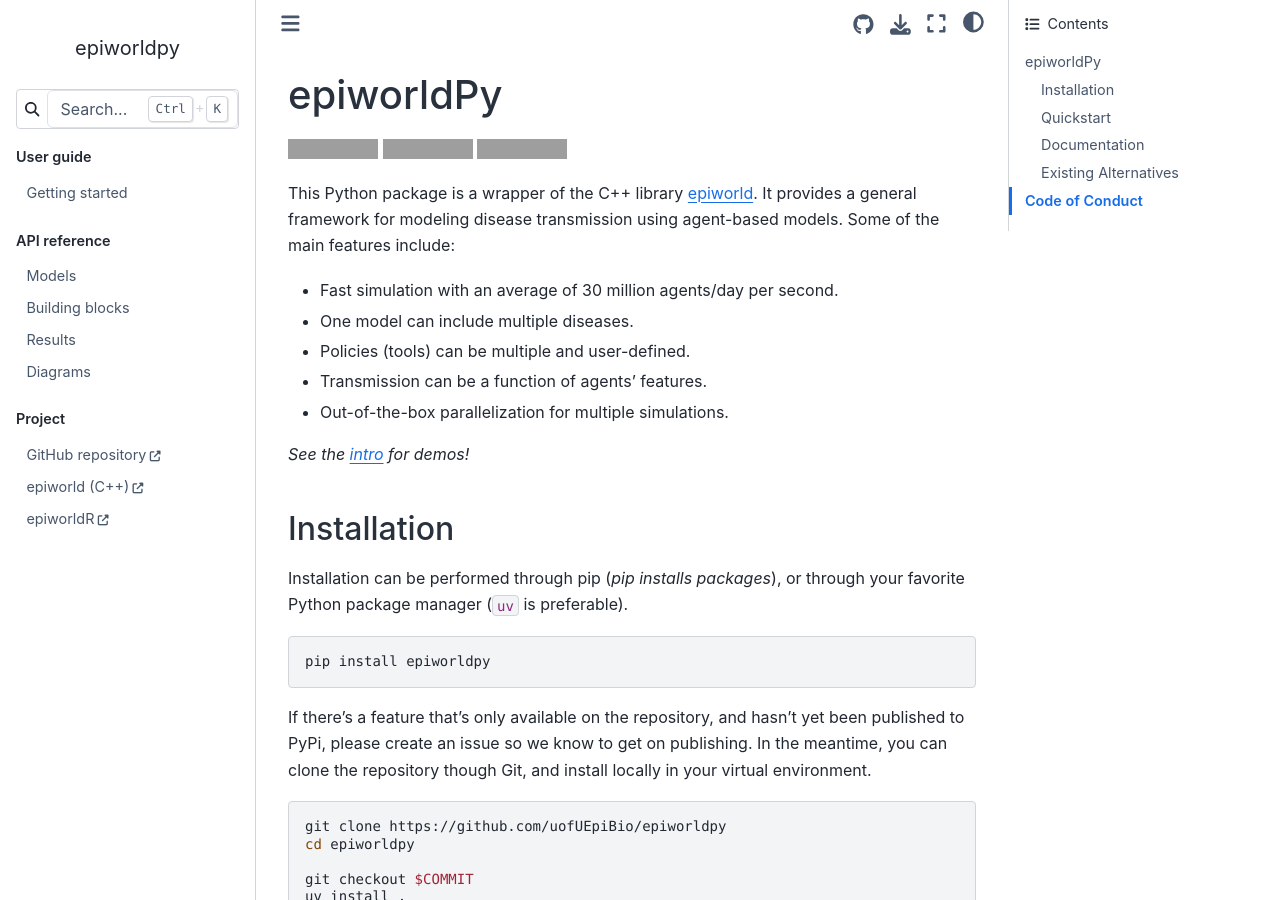
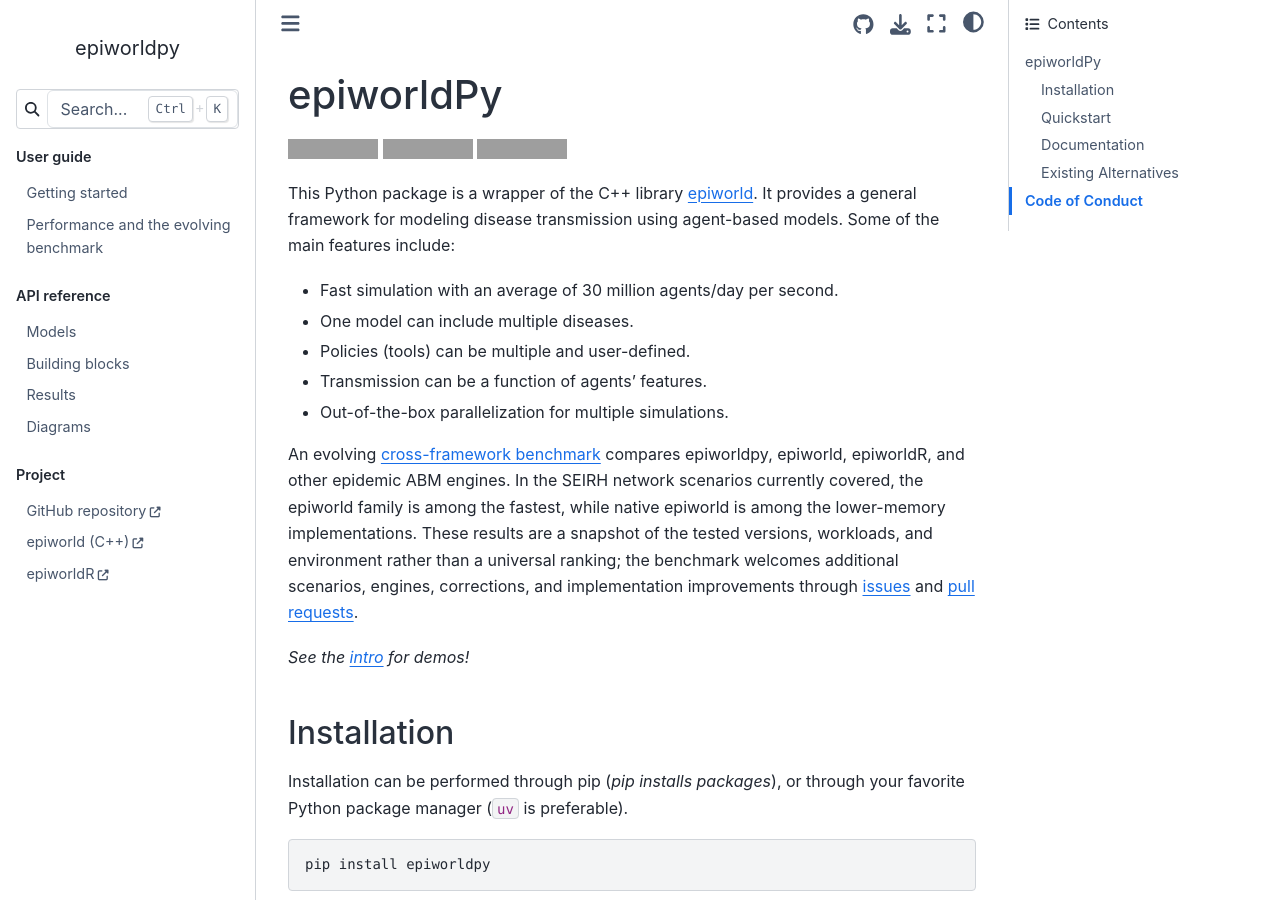
Before and after one commit to UofUEpiBio/epiworldpy, a Sphinx documentation site: the page built from docs/index.md, in a window 1280 px wide and 900 px high. Built offline with Sphinx 7.4.7 and the Sphinx Book theme 1.1.4, drawn with Linux system fonts in a browser that asks for light colours; grey boxes are pictures that could not be loaded.

Commit message:
Document cross-framework benchmark (#28)

````diff
--- a/README.md
+++ b/README.md
@@ -16,6 +16,18 @@
 - Policies (tools) can be multiple and user-defined.
 - Transmission can be a function of agents’ features.
 - Out-of-the-box parallelization for multiple simulations.
+
+An evolving [cross-framework
+benchmark](https://github.com/UofUEpiBio/epiworld-benchmark) compares
+epiworldpy, epiworld, epiworldR, and other epidemic ABM engines. In the
+SEIRH network scenarios currently covered, the epiworld family is among
+the fastest, while native epiworld is among the lower-memory
+implementations. These results are a snapshot of the tested versions,
+workloads, and environment rather than a universal ranking; the
+benchmark welcomes additional scenarios, engines, corrections, and
+implementation improvements through
+[issues](https://github.com/UofUEpiBio/epiworld-benchmark/issues) and
+[pull requests](https://github.com/UofUEpiBio/epiworld-benchmark/pulls).
 
 *See the [intro](docs/intro.md) for demos!*
 
--- a/docs/index.md
+++ b/docs/index.md
@@ -8,6 +8,7 @@
 :caption: User guide
 
 intro
+performance
 ```
 
 ```{toctree}
--- a/docs/intro.qmd
+++ b/docs/intro.qmd
@@ -18,11 +18,15 @@
 - Transmission can be a function of agents’ features.
 - Out-of-the-box parallelization for multiple simulations.
 
+See the [performance benchmark][performance] for a comparison of the currently
+covered workloads and its limitations.
+
 This is a short introduction to epiworldpy; for complete documentation,
 see the API documentation page [on the website][api].
 
 [epiworld]: https://github.com/UofUEpiBio/epiworld
 [api]: https://uofuepibio.github.io/epiworldpy
+[performance]: performance.md
 
 # Examples
 
````
Also changed, not shown: docs/README.qmd (+10 -0 lines), docs/intro.md (+3 -0 lines), docs/performance.md (added, +36 -0 lines), docs/assets/img/benchmark-summary-memory.svg (added), docs/assets/img/benchmark-summary-time.svg (added).
